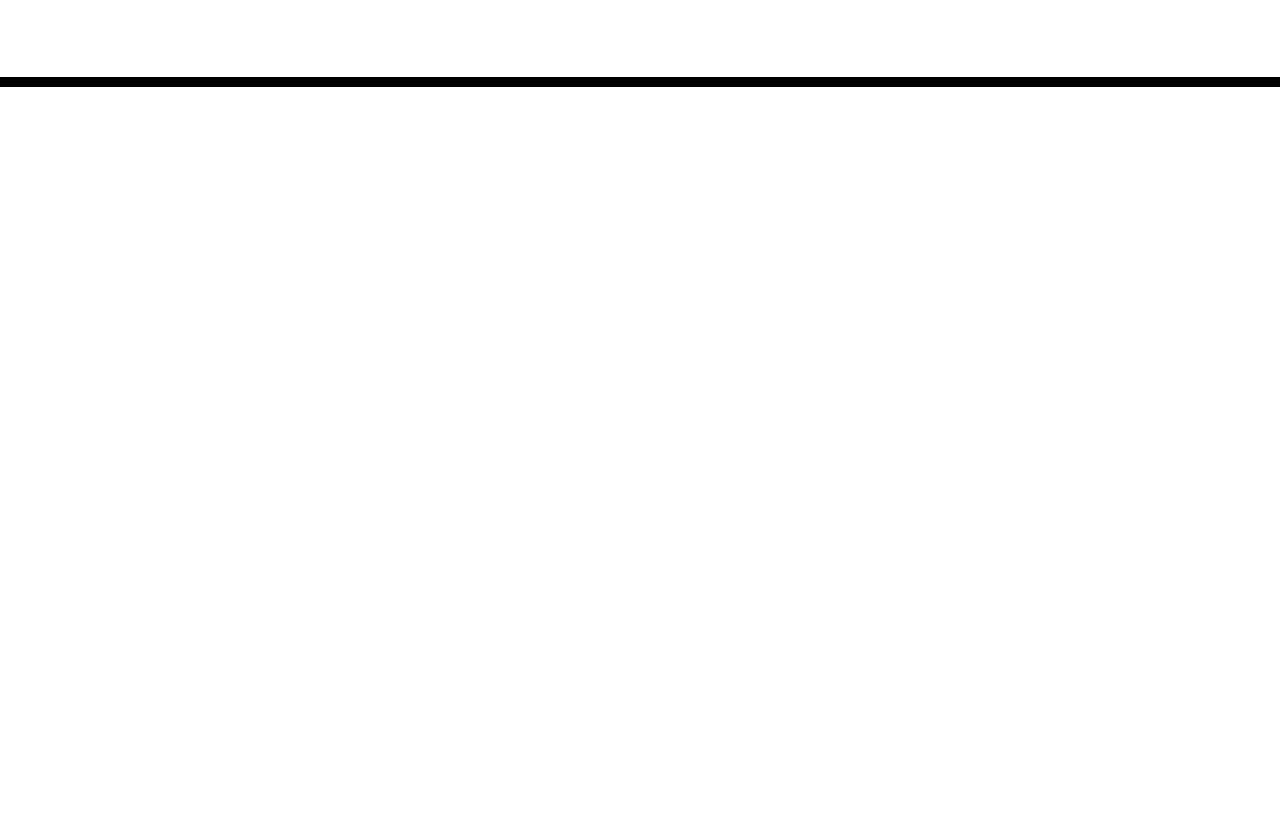
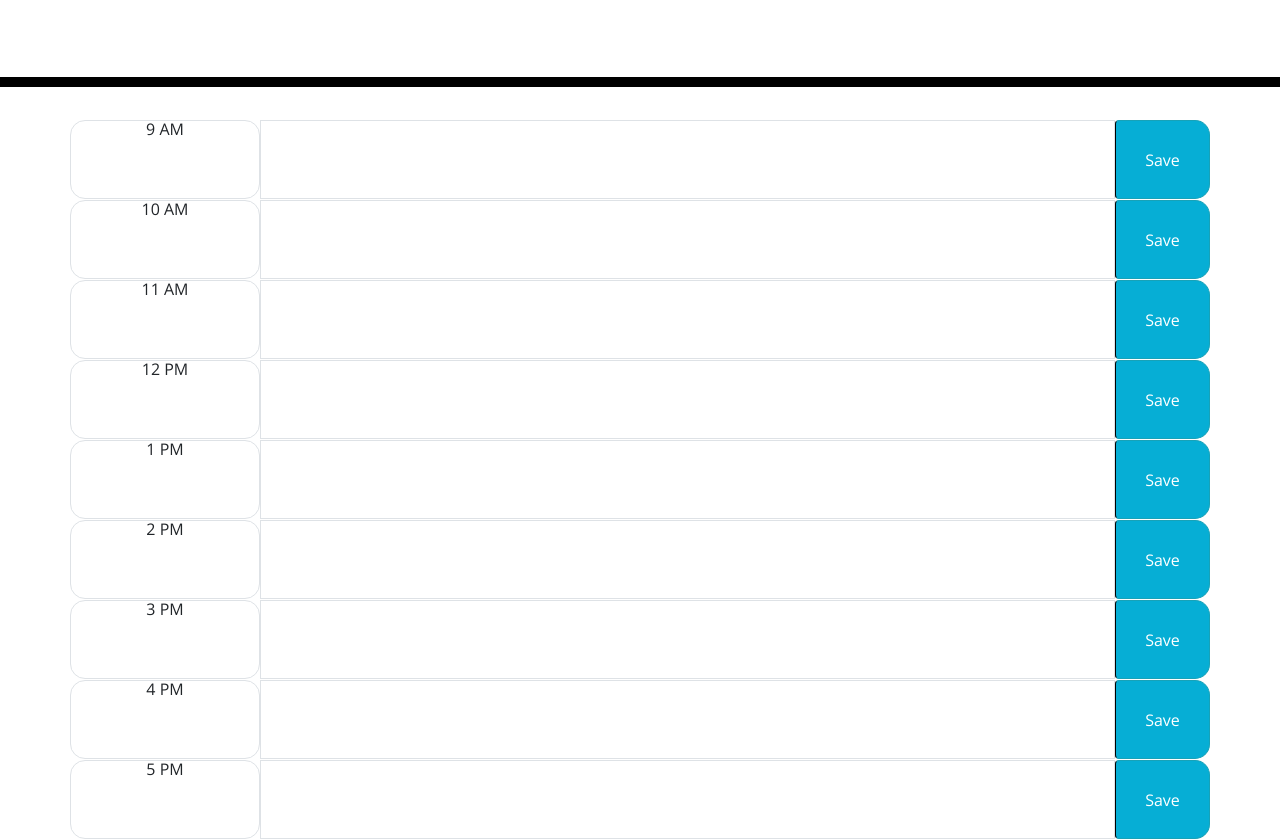
Before and after one commit to joshualintz/workday-scheduler, a plain HTML site: page index.html in a window 1280 px wide. Shown: the part 181-1020 px from the top of the page. Before the commit the page ends 800 px from the top, so only its background shows below. Drawn offline with nearby package versions, Linux system fonts and the light colour scheme.

Commit message:
added calendar timeblock rows for 9-5 on index.html

```diff
--- a/index.html
+++ b/index.html
@@ -1,38 +1,93 @@
 <!DOCTYPE html>
 <html lang="en">
+
   <head>
     <meta charset="UTF-8" />
     <meta name="viewport" content="width=device-width, initial-scale=1.0" />
     <meta http-equiv="X-UA-Compatible" content="ie=edge" />
-    <link
-      rel="stylesheet"
-      href="https://stackpath.bootstrapcdn.com/bootstrap/4.3.1/css/bootstrap.min.css"
-    />
-    <link
-      rel="stylesheet"
-      href="https://use.fontawesome.com/releases/v5.8.1/css/all.css"
-      integrity="sha384-50oBUHEmvpQ+1lW4y57PTFmhCaXp0ML5d60M1M7uH2+nqUivzIebhndOJK28anvf"
-      crossorigin="anonymous"
-    />
-    <link
-      href="https://fonts.googleapis.com/css?family=Open+Sans&display=swap"
-      rel="stylesheet"
-    />
+
+    <!-- CSS Start -->
+    <link rel="stylesheet" href="https://stackpath.bootstrapcdn.com/bootstrap/4.3.1/css/bootstrap.min.css" />
+    <link rel="stylesheet" href="https://use.fontawesome.com/releases/v5.8.1/css/all.css" integrity="sha384-50oBUHEmvpQ+1lW4y57PTFmhCaXp0ML5d60M1M7uH2+nqUivzIebhndOJK28anvf" crossorigin="anonymous" />
+    <link href="https://fonts.googleapis.com/css?family=Open+Sans&display=swap" rel="stylesheet" />
     <link rel="stylesheet" href="./assets/css/style.css" />
+    <!-- CSS End -->
+
     <title>Work Day Scheduler</title>
+
   </head>
 
   <body>
+    <!-- Header Start -->
     <header class="jumbotron">
       <h1 class="display-3">Work Day Scheduler</h1>
       <p class="lead">A simple calendar app for scheduling your work day</p>
       <p id="currentDay" class="lead"></p>
     </header>
+    <!-- Header End -->
+    <!-- Calendar Start -->
     <div class="container">
-      <!-- Timeblocks go here -->
+      <!-- Timeblocks 9-5 -->
+      <div class="row no-border">
+        <div id="time01" class="col-2 border time-block">9 AM</div>
+         <textarea id="text01" class="content col-9 border"></textarea>
+          <button id="btn01" type="button" class="col-1 btn btn-info saveBtn">Save</button>
+      </div>
+
+      <div class="row">
+        <div id="time02" class="col-2 border time-block">10 AM</div>
+        <textarea id="text02" class="content col-9 border"></textarea>
+        <button id="btn02" type="button" class="col-1 btn btn-info saveBtn">Save</button>
+      </div>
+
+      <div class="row">
+        <div id="time02" class="col-2 border time-block">11 AM</div>
+        <textarea id="text02" class="content col-9 border"></textarea>
+        <button id="btn02" type="button" class="col-1 btn btn-info saveBtn">Save</button>
+      </div>
+
+      <div class="row">
+        <div id="time02" class="col-2 border time-block">12 PM</div>
+        <textarea id="text02" class="content col-9 border"></textarea>
+        <button id="btn02" type="button" class="col-1 btn btn-info saveBtn">Save</button>
+      </div>
+
+      <div class="row">
+        <div id="time02" class="col-2 border time-block">1 PM</div>
+        <textarea id="text02" class="content col-9 border"></textarea>
+        <button id="btn02" type="button" class="col-1 btn btn-info saveBtn">Save</button>
+      </div>
+
+      <div class="row">
+        <div id="time02" class="col-2 border time-block">2 PM</div>
+        <textarea id="text02" class="content col-9 border"></textarea>
+        <button id="btn02" type="button" class="col-1 btn btn-info saveBtn">Save</button>
+      </div>
+
+      <div class="row">
+        <div id="time02" class="col-2 border time-block">3 PM</div>
+        <textarea id="text02" class="content col-9 border"></textarea>
+        <button id="btn02" type="button" class="col-1 btn btn-info saveBtn">Save</button>
+      </div>
+
+      <div class="row">
+        <div id="time02" class="col-2 border time-block">4 PM</div>
+        <textarea id="text02" class="content col-9 border"></textarea>
+        <button id="btn02" type="button" class="col-1 btn btn-info saveBtn">Save</button>
+      </div>
+
+      <div class="row">
+        <div id="time02" class="col-2 border time-block">5 PM</div>
+        <textarea id="text02" class="content col-9 border"></textarea>
+        <button id="btn02" type="button" class="col-1 btn btn-info saveBtn">Save</button>
+      </div>
+
     </div>
-
+    <!-- Calendar End -->
+<!-- JavaScript Start -->
     <script src="https://code.jquery.com/jquery-3.4.1.min.js"></script>
     <script src="https://cdnjs.cloudflare.com/ajax/libs/moment.js/2.24.0/moment.min.js"></script>
+<!-- JavaScript End -->
   </body>
+
 </html>
```
